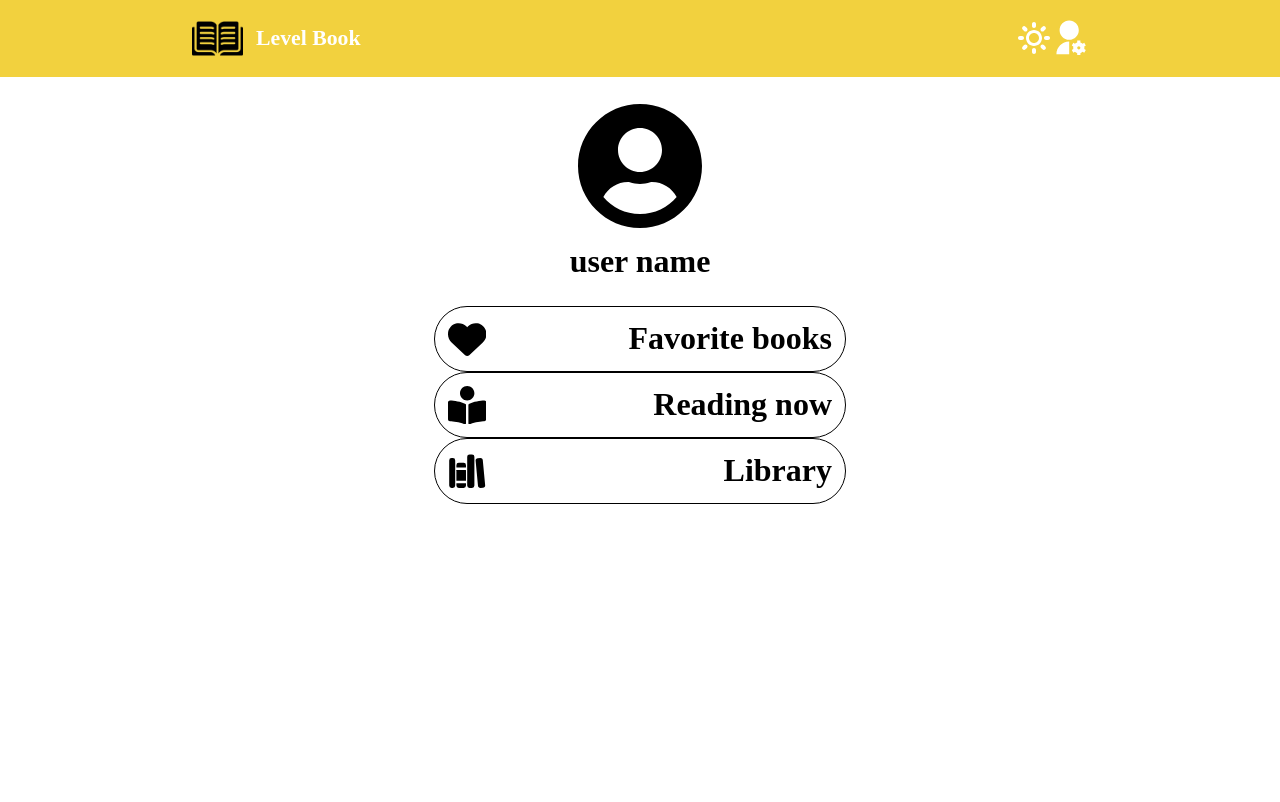
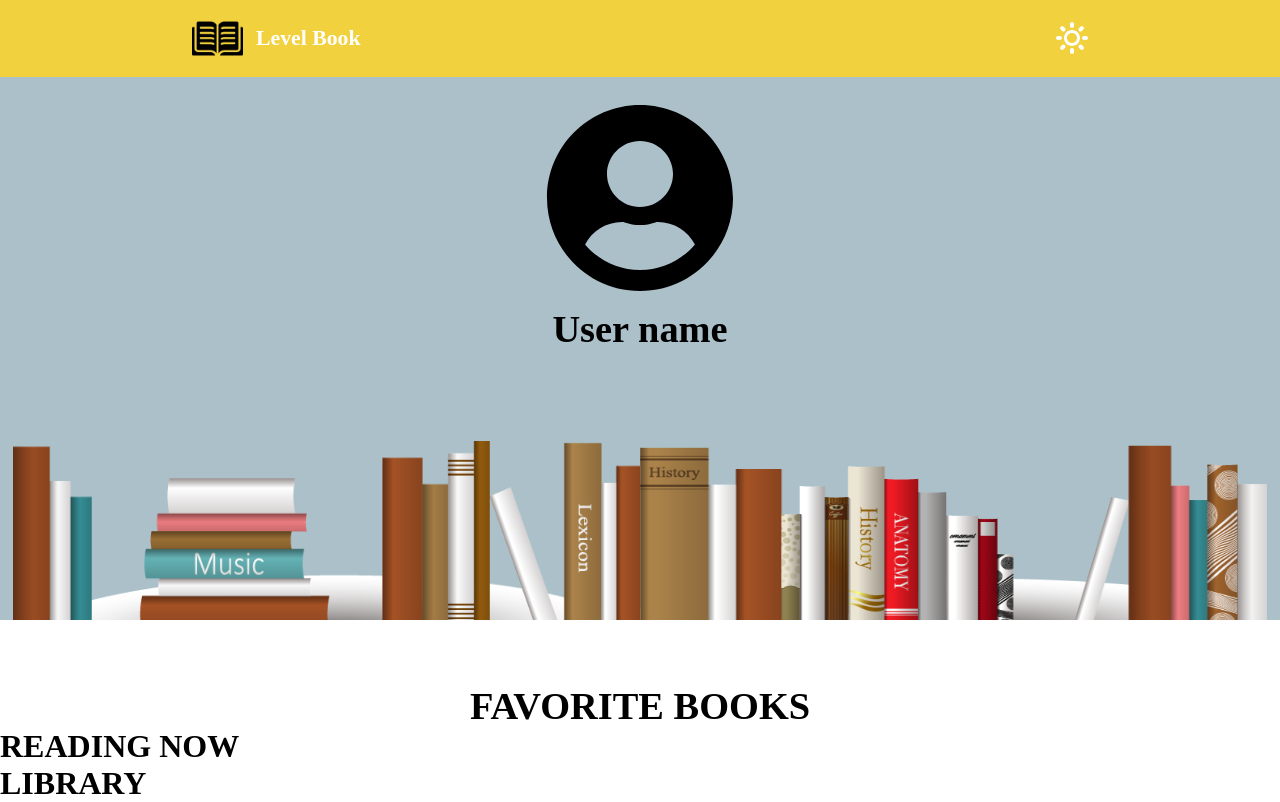
Before and after one commit to 19Vako/Level-Book-wed, a React (Create React App) app: page /user in a window 1280 px wide. Built offline with nearby package versions, Linux system fonts and the light colour scheme; no server answers; a web font is replaced by a local one.

Commit message:
add header and useContainer

```diff
--- a/src/stack/user.css
+++ b/src/stack/user.css
@@ -1,7 +1,9 @@
-
+h1 {
+   font-family: 'Noto';
+}
 .userIcon {
-   width: 10vw;
-   height: 10vw;
+   width: 15vw;
+   height: 15vw;
 }
 
 .userSettingIcon {
@@ -11,31 +13,41 @@
 }
 
 .userContainer {
+   background-color: #abc0c9;
    display: flex;
    flex-direction: column;
    align-items: center;
-   margin-top: 2vw;
+   padding-top: 2vw;
+   padding-left: 3vw;
+   padding-right: 3vw;
 }
+
+
+
+
 
 .userName {
    margin-top: 1vw;
    margin-bottom: 2vw;
+   font-size: 3vw;
 }
 
-.iconContainer {
-  display: flex;
-  justify-content: space-between;
-  align-items: center;
-  width: 30vw;
-  padding: 1vw;
-  border-radius: 4vw;
+.pngBooks {
+   display: flex;
+   flex-direction: row;
+   margin-top: 5vw;
+}
+.pngBook {
+   width: 49vw;
+   height: 14vw
 }
 
-.iconContainer:hover {
-  background-color: gray;
+.favoriteBooks {
+   display: flex;
+   justify-content: center;
+   margin-top: 5vw;
 }
 
-.icon {
-   width: 3vw;
-   height: 3vw;
+.favoriteBooks h1{
+   font-size: 3vw;
 }
--- a/src/stack/user.tsx
+++ b/src/stack/user.tsx
@@ -13,10 +13,6 @@ import { changeTheme } from '../store/slices/themeSlice';
 import { FaUserCircle } from "react-icons/fa";
 import { ImSun } from "react-icons/im";
 import { FaMoon } from "react-icons/fa";
-import { IoLibrary } from "react-icons/io5";
-import { FaHeart } from "react-icons/fa6";
-import { FaBookReader } from "react-icons/fa";
-import { RiUserSettingsFill } from "react-icons/ri";
 
 const User = () => {
 
@@ -39,38 +35,35 @@ const User = () => {
           <div className='themeAndUser' onClick={() => Dispatch(changeTheme())}>
             {theme.bodyBackground === 'white' ? <ImSun className='iconTheme'/> : <FaMoon className='iconTheme' style={{transform: 'none'}}/>}
           </div>
-          <RiUserSettingsFill className='userSettingIcon' />
+
         </div>
 
       </div>
     </div>
 
+
       <div className='userContainer'>
-        <FaUserCircle style={{color: theme.color}} className='userIcon' onClick={() => console.log("Вы нажали на смену иконки")}/>
-        <h1 className='userName' style={{color:theme.color}}>user name</h1>
 
-        <div className='userActions'>
-          <div
-            className='iconContainer'
-            style={{border: `1px solid ${theme.color}`}}>
-              <FaHeart className='icon' style={{color: theme.color}}/>
-              <h1  style={{color: theme.color}}>Favorite books</h1>
-          </div>
-          <div
-            className='iconContainer'
-            style={{border: `1px solid ${theme.color}`}}>
-              <FaBookReader className='icon' style={{color: theme.color}}/>
-              <h1  style={{color: theme.color}}>Reading now</h1>
-          </div>
+        <FaUserCircle className='userIcon' onClick={() => console.log("Вы нажали на смену иконки")}/>
+        <h1 className='userName'>User name</h1>
 
-          <div
-            className='iconContainer'
-            style={{border: `1px solid ${theme.color}`}}>
-              <IoLibrary className='icon' style={{color: theme.color}}/>
-              <h1  style={{color: theme.color}}>Library</h1>
-          </div>
+        <div className='pngBooks'>
+          <img className='pngBook' src='/imgs/pngwing.com (2).png' alt=''/>
+          <img className='pngBook' src='/imgs/pngwing.com (3).png' alt=''/>
         </div>
 
+      </div>
+
+      <div className='favoriteBooks'>
+        <h1 style={{color: theme.color}}>FAVORITE BOOKS</h1>
+      </div>
+
+      <div className='readingNow'>
+        <h1 style={{color: theme.color}}>READING NOW</h1>
+      </div>
+
+      <div className='library'>
+        <h1 style={{color: theme.color}}>LIBRARY</h1>
       </div>
 
   </div>
```
